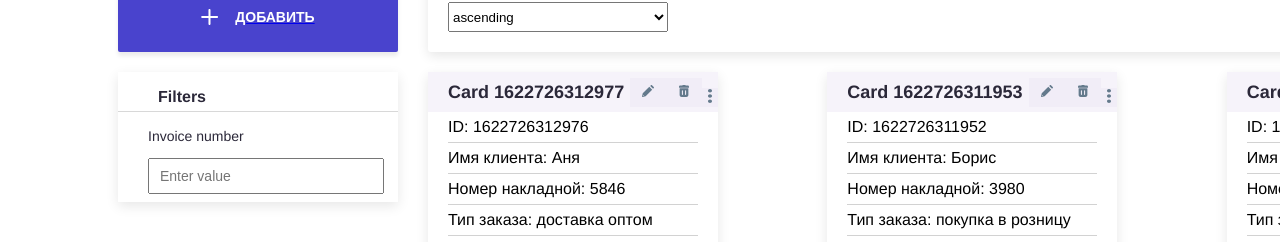
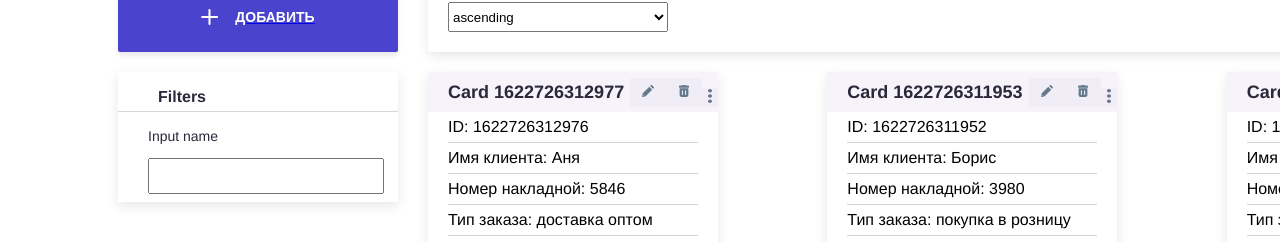
Before and after one commit to Tainaka2003/training-tz, a Vue app: page /card in a window 1280 px wide. Shown: the part 156-398 px from the top of the page. Built offline with nearby package versions, Linux system fonts and the light colour scheme.

Commit message:
tz review

```diff
--- a/src/App.vue
+++ b/src/App.vue
@@ -5,10 +5,10 @@
         Тестовое задание
       </div>
     </div>
-    <router-view v-bind:users="users" @addRecord="addRecord"/>
+    <router-view v-bind:users="users" @addRecord="addRecord" @searchRecord="searchRecord"/>
     <pre>
     {{$data}}
-  </pre>
+    </pre>
   </div>
 </template>
 
@@ -21,6 +21,7 @@ export default {
   },
   data() {
     return {
+      searchId: '',
       users: [
         {id:Date.now()-2**10, name: 'Аня', waybill: '5846', typeorder:'доставка оптом', createdate: '02.06.2021', isInvisible: true,},
         {id:Date.now()-2**11, name: 'Борис', waybill: '3980', typeorder:'покупка в розницу', createdate: '02.06.2021', isInvisible: true,},
@@ -38,6 +39,9 @@ export default {
     addRecord(record) {
       this.users.push(record);
     },
+    searchRecord(search) {
+      this.users.filter(search);
+    }
   },
 }
 </script>
--- a/src/components/Card.vue
+++ b/src/components/Card.vue
@@ -1,6 +1,6 @@
 <template>
   <div class="right-main_card-wrap">
-    <div class="main_card" :users="users" v-for="(user, index) in users" v-bind:key="user.id">
+    <div class="main_card" v-for="(user, index) of list" :key="index">
     <div class="right-main_card-head">
       <span class="card-title">Card {{user.id+1}}</span>
       <div class="btn-wrap">
@@ -59,7 +59,7 @@ export default {
     }
   },
   props: {
-    users: Array
+    users: Array, list: Array,
   }
 }
 </script>
--- a/src/components/FilterComponent.vue
+++ /dev/null
@@ -1,18 +0,0 @@
-<template>
-  <div class="filter">
-    <p class="filter-caption">Filters</p>
-    <p class="filter-subcaption">Invoice number</p>
-    <input type="text" class="filter-input" placeholder="Enter value">
-  </div>
-</template>
-
-<script>
-export default {
-  name: "FilterComponent",
-}
-</script>
-
-<style scoped>
-@import "style/FilterComponent.scss";
-
-</style>
--- a/src/views/CardView.vue
+++ b/src/views/CardView.vue
@@ -3,7 +3,15 @@
     <div class="main">
       <div class="left">
         <AddButton></AddButton>
-        <FilterComponent></FilterComponent>
+        <!-- Filter -->
+        <div class="filter">
+          <p class="filter-caption">Filters</p>
+          <p class="filter-subcaption">Input name</p>
+          <div>
+            <input type="text" class="filter-input" v-model="inputStr" @keyup="sortArray">
+          </div>
+        </div>
+        <!-- Filter -->
       </div>
       <div class="right">
         <div class="right-head">
@@ -11,7 +19,7 @@
           <SwitchView></SwitchView>
         </div>
         <div class="card-wraper">
-          <Card v-bind:users="users"></Card>
+          <Card v-bind:users="users" :list="list"></Card>
         </div>
       </div>
     </div>
@@ -21,7 +29,6 @@
 <script>
 
 import AddButton from "@/components/AddButton";
-import FilterComponent from "@/components/FilterComponent";
 import Sorting from "@/components/Sorting";
 import SwitchView from "@/components/Switch-view";
 import Card from "@/components/Card";
@@ -30,22 +37,31 @@ export default {
   components: {
     SwitchView,
     Sorting,
-    FilterComponent,
     AddButton,
     Card
   },
+  created() {
+    this.list = this.users;
+  },
   data() {
     return {
+      inputStr: '',
+      list: [],
     }
   },
-  props: { users: Array, },
   methods: {
-
-  }
+    sortArray() {
+      this.list = this.users.filter(item => {
+        return item.name.includes(this.inputStr);
+      });
+    }
+  },
+  props: { users: Array}
 }
 </script>
 
 <style>
+@import "./../components/style/FilterComponent.scss";
 #app {
   font-family: Avenir, Helvetica, Arial, sans-serif;
   -webkit-font-smoothing: antialiased;
--- a/src/views/ListView.vue
+++ b/src/views/ListView.vue
@@ -3,7 +3,6 @@
     <div class="main">
       <div class="left">
         <AddButton></AddButton>
-        <FilterComponent></FilterComponent>
       </div>
       <div class="right">
         <div class="right-head">
@@ -21,7 +20,6 @@
 <script>
 
 import AddButton from "@/components/AddButton";
-import FilterComponent from "@/components/FilterComponent";
 import Sorting from "@/components/Sorting";
 import SwitchView from "@/components/Switch-view";
 import List from "@/components/List";
@@ -30,7 +28,6 @@ export default {
   components: {
     SwitchView,
     Sorting,
-    FilterComponent,
     AddButton,
     List,
   },
```
